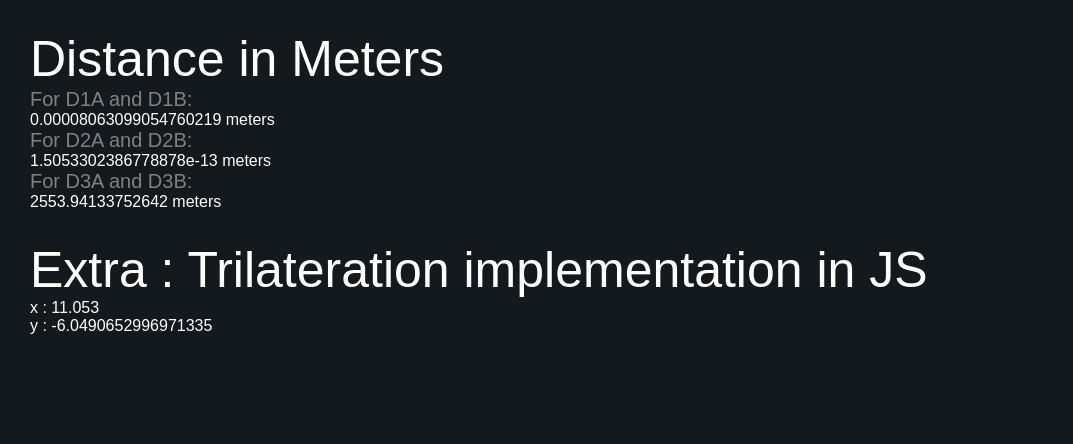
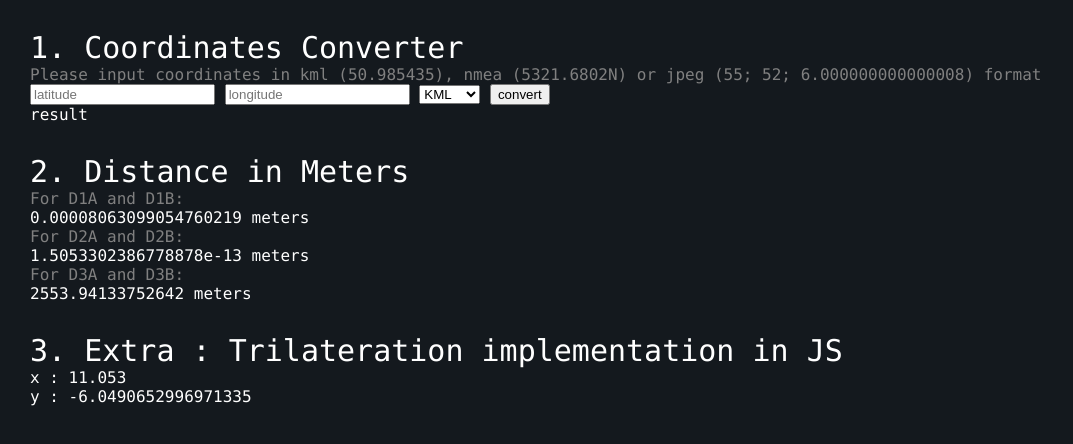
Before and after one commit to antonbramsUni/hci.02, a website built with webpack: page index.html in a window 1280 px wide. Shown: the whole page, without its empty margins (0-1073 px from the left). Built offline with nearby package versions, Linux system fonts and the light colour scheme.

Commit message:
ui for converter

```diff
--- a/graphic/style.sass
+++ b/graphic/style.sass
@@ -3,14 +3,14 @@ body
 	margin           : 0
 	background-color : rgb(20, 25, 30)
 	color            : white
-	font-family      : arial
+	font-family      : Monaco
 	padding          : 30px
 
 .title
 	margin-top : 30px
-	font-size  : 50px
+	font-size  : 30px
 	&:first-child
 		margin-top: 0
 .sub
-	font-size  : 20px
+	font-size  : 16px
 	color : gray
--- a/index.html
+++ b/index.html
@@ -6,11 +6,22 @@
 </head>
 <body>
 	<!-- dom -->
-	<div class="title">Distance in Meters</div>
+	<div class="title">1. Coordinates Converter</div>
+	<div class="sub">Please input coordinates in kml (50.985435), nmea (5321.6802N) or jpeg (55; 52; 6.000000000000008) format</div>
+	<input id="lat" placeholder="latitude">
+	<input id="lan" placeholder="longitude">
+	<select id="format">
+		<option value="kml">KML</option>
+		<option value="nmea">NMEA</option>
+		<option value="jpeg">JPEG</option>
+	</select>
+	<input id="convert" type="button" value="convert">
+	<div class="value">result</div>
+	<div class="title">2. Distance in Meters</div>
 	<div class="sub">For D1A and D1B:</div><div class="value"></div>
 	<div class="sub">For D2A and D2B:</div><div class="value"></div>
 	<div class="sub">For D3A and D3B:</div><div class="value"></div>
-	<div class="title">Extra : Trilateration implementation in JS</div>
+	<div class="title">3. Extra : Trilateration implementation in JS</div>
 	<div class="sub"></div><div class="value"></div>
 </body>
 <script src="./build/index.js"></script>
--- a/package.json
+++ b/package.json
@@ -9,9 +9,6 @@
 		"client": "cross-env NODE_ENV=client.dev webpack-dev-server --config ./webpack.js",
 		"server": "cross-env NODE_ENV=server.dev webpack --config ./webpack.js",
 		"build": "cross-env NODE_ENV=build.prod webpack --config ./webpack.js --progress"
-	},
-	"dependencies": {
-		"fw": "https://github.com/antonkluev/fw.git"
 	},
 	"devDependencies": {
 		"cross-env": "^3.2.4",
--- a/src/conversion.js
+++ b/src/conversion.js
@@ -67,9 +67,8 @@ export default {
 	from (value) {
 		// automatic from type detection
 		let from =
-			typeof value.lat == 'number'? 'kml':
 			value.lat.search(/[N|S]/) > -1? 'nmea':
-			value.lat.search(';') > -1? 'jpeg': null
+			value.lat.search(';') > -1? 'jpeg': 'kml'
 		// create method
 		let convertAxis = (value, method) => {return {
 			lat : this[method](value.lat, 'lat'),
--- a/src/index.js
+++ b/src/index.js
@@ -6,24 +6,33 @@ import trilateration from './trilateration'
 
 let print = document.querySelectorAll('.value')
 
+document.querySelector('#convert').onclick = e => {
+	let format = document.querySelector('#format')
+	let value = convert.from({
+		lat: document.querySelector('#lat').value,
+		lon: document.querySelector('#lan').value}
+	).to(format[format.selectedIndex].value)
+	print[0].innerHTML = `lat : ${value.lat}<br>lon : ${value.lon}`
+}
+
 // DISTANCE
 let D1A = {lat: 50.974751, lon: 11.329992}
 let D1B = {lat: 50.966975, lon: 11.337546}
 let d1ad1b = distance.calculate(D1A, D1B)
 console.log('D1A - D1B:', d1ad1b, 'meters')
-print[0].innerHTML = d1ad1b + ' meters'
+print[1].innerHTML = d1ad1b + ' meters'
 
 let D2A = convert.from({lat: '50; 59; 5.165', lon: '-11; 19; 7.882'}).to('kml')
 let D2B = convert.from({lat: '5059.08608N', lon: '1119.13137E'}).to('kml')
 let d2ad2b = distance.calculate(D2A, D2B)
 console.log('D2A - D2B:', d2ad2b, 'meters')
-print[1].innerHTML = d2ad2b + ' meters'
+print[2].innerHTML = d2ad2b + ' meters'
 
 let D3A = {lat: 52.518715, lon: 13.388361}
 let D3B = {lat: 40.735649, lon: -74.010222}
 let d3ad3b = distance.calculate(D3A, D3B)
 console.log('D3A - D3B:', d3ad3b, 'meters')
-print[2].innerHTML = d3ad3b + ' meters'
+print[3].innerHTML = d3ad3b + ' meters'
 
 // TRILATERATION
 let points = [
@@ -35,4 +44,4 @@ let points = [
 // document.querySelectorAll('.sub')[3].innerHTML = JSON.stringify(points)
 let trilaterationResult = trilateration.trilaterate(points)
 console.log(trilaterationResult)
-print[3].innerHTML = `x : ${trilaterationResult.x}<br> y : ${trilaterationResult.y}`
+print[4].innerHTML = `x : ${trilaterationResult.x}<br> y : ${trilaterationResult.y}`
```
Also changed, not shown: build/index.js, 1 other file.
